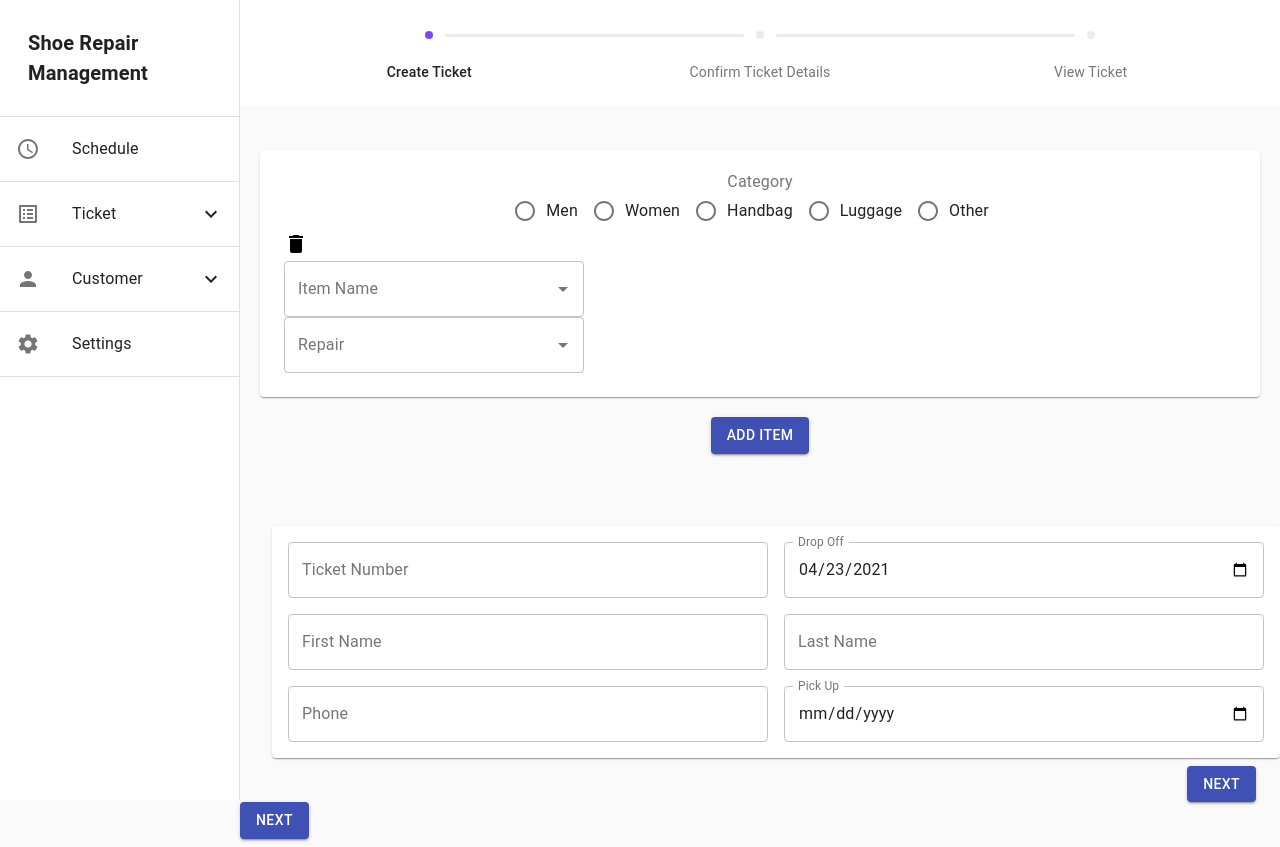
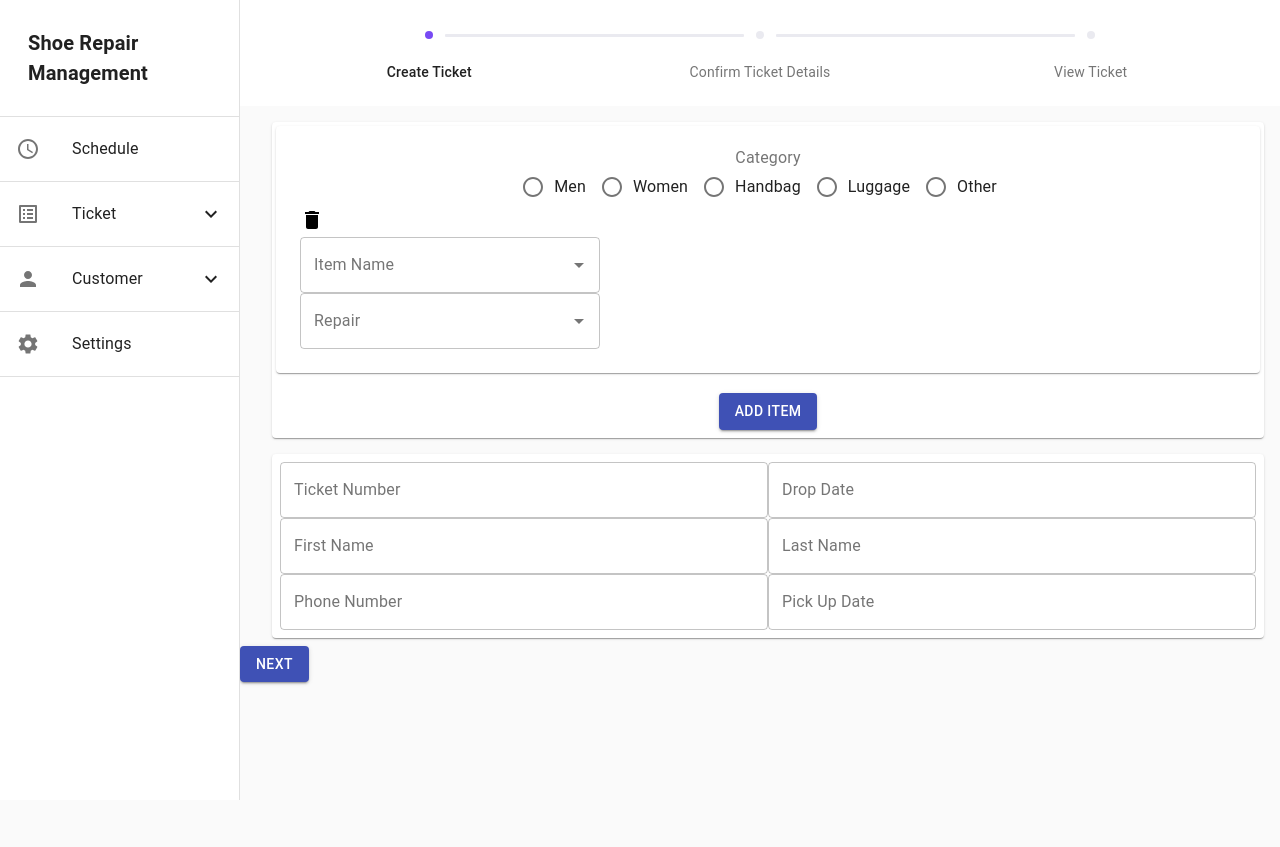
Before and after one commit to gosupark27/Shoe-Repair-Management, a React (Create React App) app in the folder client/: page /ticket in a window 1280 px wide. After the commit the page ends 800 px from the top, so only its background shows below. Built offline with nearby package versions, Linux system fonts and the light colour scheme.

Commit message:
feat: Consolidate customer and item forms into one

```diff
--- a/client/src/component/createTicketForm.js
+++ b/client/src/component/createTicketForm.js
@@ -1,17 +1,140 @@
-import React from 'react'
-import ItemForm from './itemForm'
-import CustomerForm from './customerForm'
+import React, { useContext, useState, useEffect } from 'react'
+import Container from '@material-ui/core/Container';
 import Grid from '@material-ui/core/Grid';
+import { makeStyles } from '@material-ui/core/styles';
+import { TicketContext } from './Contexts/TicketContext'
+import Paper from '@material-ui/core/Paper';
+import TextField from '@material-ui/core/TextField';
+import { v4 as uuidv4 } from 'uuid';
+import Item from './item';
+import Chip from "@material-ui/core/Chip"
+import Button from '@material-ui/core/Button';
 
-const CreateTicketForm = ({next}) => {
+const useStyles = makeStyles(theme => ({
+    formWrapper: {
+        margin: theme.spacing(1),
+        padding: theme.spacing(1),
+    },
+}));
+
+const CreateTicketForm = () => {
+    const classes = useStyles()
+    const [ticketDetails, setTicketDetails] = useContext(TicketContext)
+
+    const [itemList, setItemList] = useState([{ id: uuidv4(), itemName: '', repair: '' }]);
+    const [category, setCategory] = useState('')
+    const [itemName, setItemName] = useState('')
+    const [repairs, setRepairs] = useState([])
+
+    useEffect(() => {
+        setTicketDetails({ ...ticketDetails, ticketItems: itemList })
+    }, [itemList])
+    console.log(ticketDetails.itemList)
+    console.log('ticket', ticketDetails)
+
+
+    const removeItem = (index) => {
+        const newItemList = itemList.filter(item => item.id !== index);
+        setItemList(newItemList);
+    }
+
+    const updateItemList = (index, value, _prop) => {
+        const newItemList = itemList.map((item) => {
+            if (item.id === index) {
+                item[_prop] = value;
+            }
+            return item;
+        });
+        setItemList(newItemList)
+    }
+
+    const addItem = () => {
+        let tempId = uuidv4();
+        let newItem = { id: tempId, itemName: '', repair: '' }
+        setItemList([...itemList, newItem])
+    };
+
+    const setToCategory = (event) => {
+        setCategory(event.target.value);
+    }
+
+    const SetToRepairs = (repair) => {
+        if (repair) { setRepairs(repairs.concat(repair)) }
+    }
+
+    const setToItemName = (e, values) => {
+        setItemName(values)
+    }
+
+    const handleDelete = (repairName) => () => {
+        const updatedRepairs = repairs.filter(repair => repair !== repairName)
+        setRepairs(updatedRepairs)
+    }
+
+    const handleChange = e => {
+        const name = e.target.name
+        const value = e.target.value
+        setTicketDetails({
+            ...ticketDetails,
+            [name]: value,
+
+        })
+        console.log(ticketDetails)
+
+    }
+
+    const repairChips = repairs?.map(repair => (
+        <Chip
+            size="small"
+            label={repair}
+            onDelete={handleDelete(repair)}
+        />
+    ))
 
     return (
         <Grid container>
             <Grid item xs={12}>
-                <ItemForm />
+                <Container maxWidth='lg'>
+                    <Grid container className={classes.formWrapper} component={Paper}>
+                        <Grid container spacing={3}>
+                            {
+                                ticketDetails?.ticketItems?.map(item => (
+                                    <Item key={item.id} item={item} repairChips={repairChips} category={category} repairs={repairs} setRepairs={SetToRepairs} setItem={setToItemName} setCategory={setToCategory} remove={removeItem} updateItemList={updateItemList} />
+
+                                ))
+                            }
+                            <Grid item xs={12} style={{ textAlign: "center" }}>
+                                <Button color='primary' onClick={addItem} variant="contained">
+                                    Add Item
+                                        </Button>
+                            </Grid>
+                        </Grid>
+                    </Grid>
+                </Container>
             </Grid>
             <Grid item xs={12}>
-                <CustomerForm next={next}/>
+                <Container maxWidth='lg'>
+                    <Grid container className={classes.formWrapper} component={Paper}>
+                        <Grid item xs={6}>
+                            <TextField label="Ticket Number" name='ticketNumber' fullWidth={true} value={ticketDetails.ticketNumber} onChange={handleChange} variant="outlined" />
+                        </Grid>
+                        <Grid item xs={6}>
+                            <TextField label="Drop Date" name='dropDate' fullWidth={true} value={ticketDetails.dropDate} onChange={handleChange} variant="outlined" />
+                        </Grid>
+                        <Grid item xs={6}>
+                            <TextField label="First Name" name='firstName' fullWidth={true} value={ticketDetails.firstName} onChange={handleChange} variant="outlined" />
+                        </Grid>
+                        <Grid item xs={6}>
+                            <TextField label="Last Name" name='lastName' fullWidth={true} value={ticketDetails.lastName} onChange={handleChange} variant="outlined" />
+                        </Grid>
+                        <Grid item xs={6}>
+                            <TextField label="Phone Number" name='phone' fullWidth={true} value={ticketDetails.phone} onChange={handleChange} variant="outlined" />
+                        </Grid>
+                        <Grid item xs={6}>
+                            <TextField label="Pick Up Date" name='pickUpDate' fullWidth={true} value={ticketDetails.pickUpDate} onChange={handleChange} variant="outlined" />
+                        </Grid>
+                    </Grid>
+                </Container>
             </Grid>
         </Grid>
     )
```
Also changed, not shown: client/src/component/customerForm.js (+22 -0 lines).
